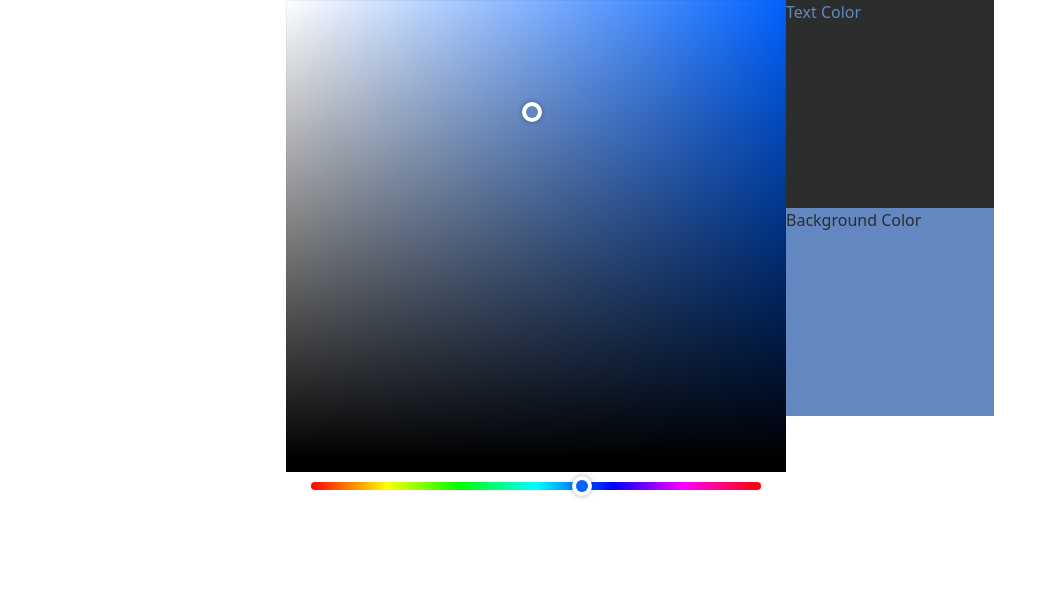
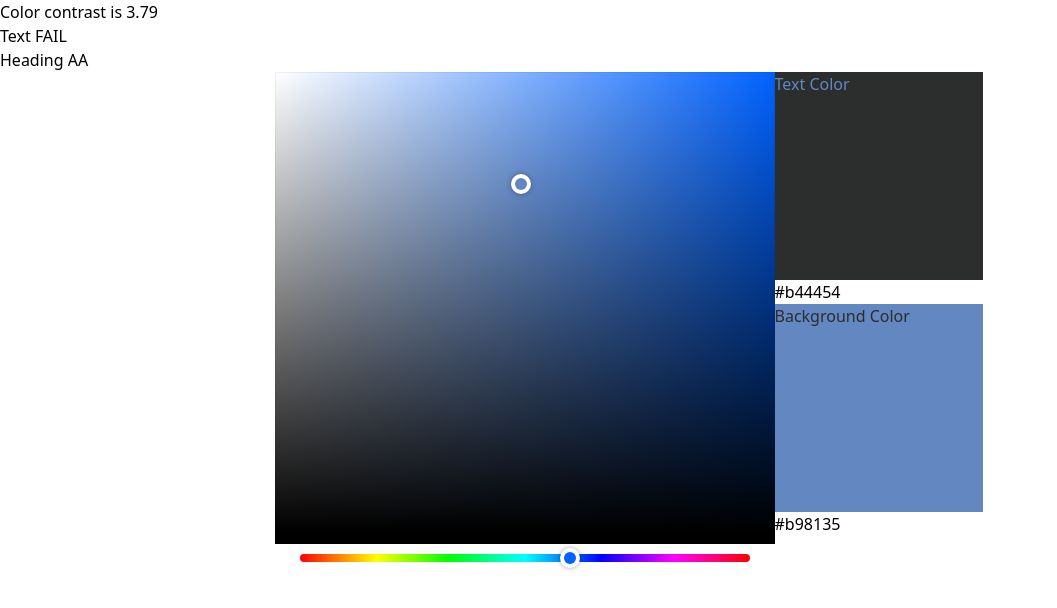
Before and after one commit to shareef99/colors, a Next.js app: page / in a window 1280 px wide. Shown: the top 608 px of the page, without its empty margins (0-1057 px from the left). Built offline with nearby package versions, Linux system fonts and the light colour scheme.

Commit message:
✨ calculating result based on contrast

```diff
--- a/pages/index.tsx
+++ b/pages/index.tsx
@@ -1,6 +1,8 @@
 import Head from "next/head";
-import { Fragment, useState } from "react";
-import { RgbColor, RgbStringColorPicker } from "react-colorful";
+import { Fragment, useEffect, useState } from "react";
+import { RgbColor, RgbStringColorPicker, HexColorInput } from "react-colorful";
+
+type Result = "FAIL" | "AA" | "AAA";
 
 export default function Home() {
   const [currentColor, setCurrentColor] = useState<"bgColor" | "textColor">(
@@ -8,6 +10,9 @@ export default function Home() {
   );
   const [bgColor, setBgColor] = useState<string>("rgb(98, 135, 193)");
   const [textColor, setTextColor] = useState<string>("rgb(44, 45, 45)");
+  const [colorContrast, setColorContrast] = useState<number>(3.79);
+  const [textResult, setTextResult] = useState<Result>("FAIL");
+  const [headingResult, setHeadingResult] = useState<Result>("FAIL");
 
   const changeColor = () => {
     if (currentColor === "bgColor") return setCurrentColor("textColor");
@@ -16,6 +21,15 @@ export default function Home() {
 
   const convertColorToRgbObject = (color: string): RgbColor => {
     const rgb = color.match(/\d+/g);
+    if (
+      rgb === undefined ||
+      rgb === null ||
+      rgb[0] === undefined ||
+      rgb[1] === undefined ||
+      rgb[2] === undefined
+    )
+      return { r: 0, g: 0, b: 0 };
+
     return {
       r: +rgb[0],
       g: +rgb[1],
@@ -31,15 +45,38 @@ export default function Home() {
     return a[0] * 0.2126 + a[1] * 0.7152 + a[2] * 0.0722;
   };
 
-  const contrast = (textColor: RgbColor, bgColor: RgbColor): number => {
-    const lum1 = getLuminance(textColor);
-    const lum2 = getLuminance(bgColor);
+  const contrast = (textColor: string, bgColor: string): number => {
+    const lum1 = getLuminance(convertColorToRgbObject(textColor));
+    const lum2 = getLuminance(convertColorToRgbObject(bgColor));
 
     const brightest = Math.max(lum1, lum2);
     const darkest = Math.min(lum1, lum2);
 
     return Math.round(((brightest + 0.05) / (darkest + 0.05)) * 100) / 100;
   };
+
+  const getTextRating = (): Result => {
+    const contrastRatio = contrast(textColor, bgColor);
+    if (contrastRatio >= 7) return "AAA";
+    if (contrastRatio >= 4.5) return "AA";
+    return "FAIL";
+  };
+
+  const getHeadingRating = (): Result => {
+    const contrastRatio = contrast(textColor, bgColor);
+    if (contrastRatio >= 4.5) return "AAA";
+    if (contrastRatio >= 3) return "AA";
+    return "FAIL";
+  };
+
+  useEffect(() => {
+    if (bgColor && textColor) {
+      const contrastValue = contrast(textColor, bgColor);
+      setColorContrast(contrastValue);
+      setTextResult(getTextRating());
+      setHeadingResult(getHeadingRating());
+    }
+  }, [bgColor, textColor]);
 
   return (
     <Fragment>
@@ -52,6 +89,12 @@ export default function Home() {
       </Head>
       <main>
         <section>
+          <h1>Color contrast is {colorContrast}</h1>
+          <div>
+            <span>Text {textResult}</span>
+            <br />
+            <span>Heading {headingResult}</span>
+          </div>
           <div className="flex justify-center">
             <div className="color-picker">
               <RgbStringColorPicker
@@ -65,20 +108,15 @@ export default function Home() {
               <div
                 className="w-52 h-52"
                 style={{ backgroundColor: textColor, color: bgColor }}
-                onClick={() => {
-                  setCurrentColor("textColor");
-                  console.log(convertColorToRgbObject(bgColor), bgColor);
-                  console.log(convertColorToRgbObject(textColor), textColor);
-                  console.log(
-                    contrast(
-                      convertColorToRgbObject(textColor),
-                      convertColorToRgbObject(bgColor)
-                    )
-                  );
-                }}
+                onClick={() => setCurrentColor("textColor")}
               >
                 <span>Text Color</span>
               </div>
+              <HexColorInput
+                color={textColor}
+                onChange={setTextColor}
+                prefixed
+              />
               <div
                 className="w-52 h-52"
                 style={{ backgroundColor: bgColor, color: textColor }}
@@ -86,6 +124,7 @@ export default function Home() {
               >
                 <span>Background Color</span>
               </div>
+              <HexColorInput color={bgColor} onChange={setBgColor} prefixed />
             </div>
           </div>
         </section>
```
